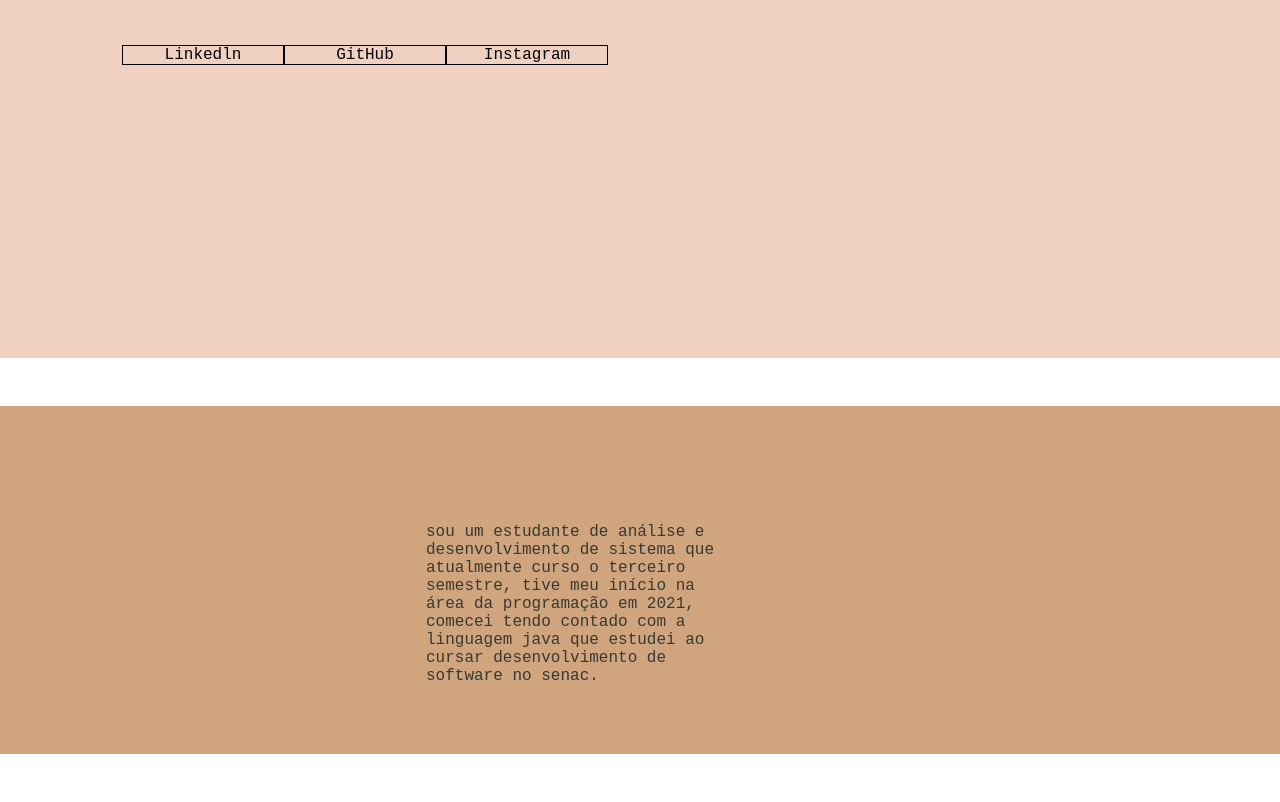
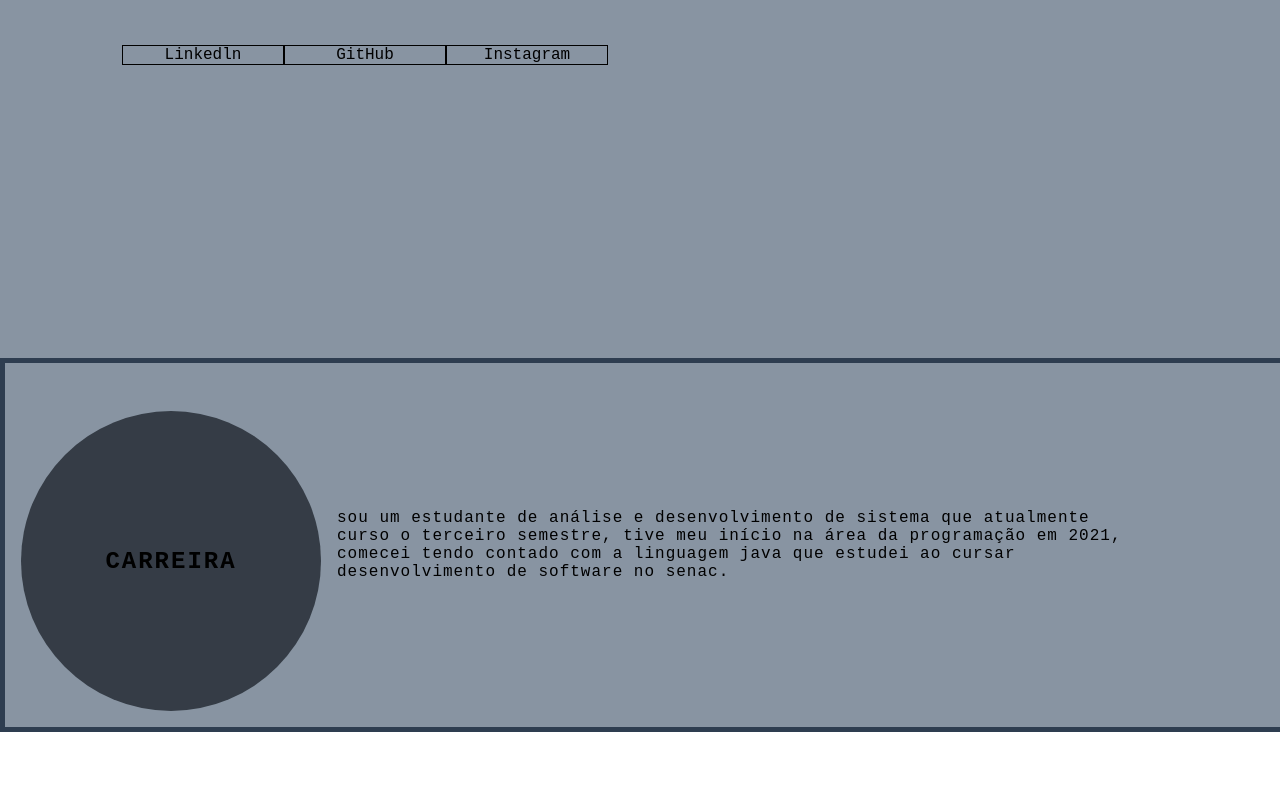
Before and after one commit to GabrielAlencarBarbosa/Portif-lio, a plain HTML site: page index.html in a window 1280 px wide. Shown: the part 506-1308 px from the top of the page. After the commit the page ends 1238 px from the top, so only its background shows below. Drawn offline with Linux system fonts and the light colour scheme.

Commit message:
alteraçao

```diff
--- a/css/style.css
+++ b/css/style.css
@@ -3,14 +3,14 @@ body {
     margin: 0;
     padding: 0;
     font-family: 'Chivo Mono', monospace;
-    color: #353A34;
+    color: #000000;
     overflow-x:hidden ;
 }
 
 .container-a {
     height: 100vh;
     width: 100vw;
-    background-color: #F0D0C1;
+    background-color: #8894a2;
     background-repeat: no-repeat;
     background-position: center;
     background-size: contain;
@@ -53,11 +53,11 @@ transition: .5s ease-in-out;
 }
 
 a:hover {
-    background-color: #d0a47d;
+    background-color: #FFFF;
 }
 
 a {
-    color: #353A34;
+    color: #000000;
     text-decoration: none;
     transition: 0.3s;
 }
@@ -69,7 +69,7 @@ nav {
     display: flex;
     justify-content: space-around;
     align-items: center;
-    background:#d0a47d ;
+    background: #2e3d50;
     height: 8vh;
 }
 
@@ -82,29 +82,74 @@ nav {
    margin-left: 32px;
 }
 
-.container-b{
+
+.container-b {
+    background: #8894a2;
     height: auto;
     width: 100%;
-    background-color: #d0a47d;
     display: flex;
     flex-direction: column;
     justify-content: space-evenly;
-    margin: 3rem 0;
+    margin: 0 0;
+    border: #2e3d50 solid 5px;
 }
 
 .card-apresentacao {
     display: flex;
-    justify-content: space-evenly;
+    justify-content: flex-start;
     align-items: center;
     width: 90%;
 }
+
 .card {
     width: 300px;
     height: 300px;
     border-radius: 100%;
-    margin: 3rem 0 0;
+    margin: 3rem 1rem 1rem;
     display: flex;
     align-items: center;
     justify-content: center;
+    background-color: #2e3d50;
+    background-position: center;
+    background-size: cover;
+    background-repeat: no-repeat;
+    filter: grayscale(0.5);
+    color: black;
+    cursor: pointer;
+    transition: 0.5s ease-in-out;
+}
 
+.card-text {
+    font-family: 'Chivo Mono', monospace;
+    width: 70%;
+    letter-spacing: 1px;
+    color: rgb(0, 0, 0);
 }
+
+.card-wpp{
+    text-align: center;
+    display: flex;
+    flex-direction: column;
+    justify-content: center;
+    align-items: center;
+    position: relative;
+}
+.card-wpp::before {
+    content: "";
+    position: absolute;
+    height: 100px;
+    width: 100px;
+    border-radius: 50%;
+    display: block;
+    border: 1px solid #fff;
+    opacity: 0;
+    transition: 0.5s ease-in-out;
+}
+
+.card-wpp:h2 {
+    font-size: 40px;
+    text-transform:uppercase ;
+    letter-spacing: 4px;
+    margin: 0;
+    transition: 0.5s ease-in-out;
+}
--- a/index.html
+++ b/index.html
@@ -3,6 +3,7 @@
 
 <head>
     <link rel="stylesheet" href="css/style.css">
+    <link rel="stylesheet" href="app.js">
     <meta charset="UTF-8">
     <meta http-equiv="X-UA-Compatible" content="IE=edge">
     <meta name="viewport" content="width=device-width, initial-scale=1.0">
@@ -12,7 +13,7 @@
 <body>
     <nav>
         <ul class="menu-nav">
-            <li><a href="">Sobre Mim</a></li>
+            <li><a href="#Carreira">Sobre Mim</a></li>
             <li><a href="">Home</a></li>
             <li><a href="">Projetos</a></li>
         </ul>
@@ -21,7 +22,7 @@
         <div class="header">
             <div>
                 <h1>
-                    Ola, sou Gabriel Alencar
+                     Gabriel Alencar
                 </h1>
                 <h2>
                     Dev Front-End
@@ -40,12 +41,17 @@
     <main class="container-b">
         <div class="card-apresentacao">
             <div class="card">
-                <div class="texto">
-                   sou um estudante de análise e desenvolvimento de sistema que atualmente curso o terceiro semestre, tive meu início na área da programação em 2021, comecei tendo contado com a linguagem java que estudei ao cursar desenvolvimento de software no senac.
+                <div class="card-wpp">
+                    <div id="Carreira">
+                <h2 >Carreira</h2>
                 </div>
+                </div>
+            </div>
+            <div class="card-text">
+             <p>sou um estudante de análise e desenvolvimento de sistema que atualmente curso o terceiro semestre, tive meu início na área da programação em 2021, comecei tendo contado com a linguagem java que estudei ao cursar desenvolvimento de software no senac.</p>
+        </div>
+        </div>
 
-            </div>
-        </div>
     </main>
     <footer class="container-c">
 
```
Also changed, not shown: app.js (added).
